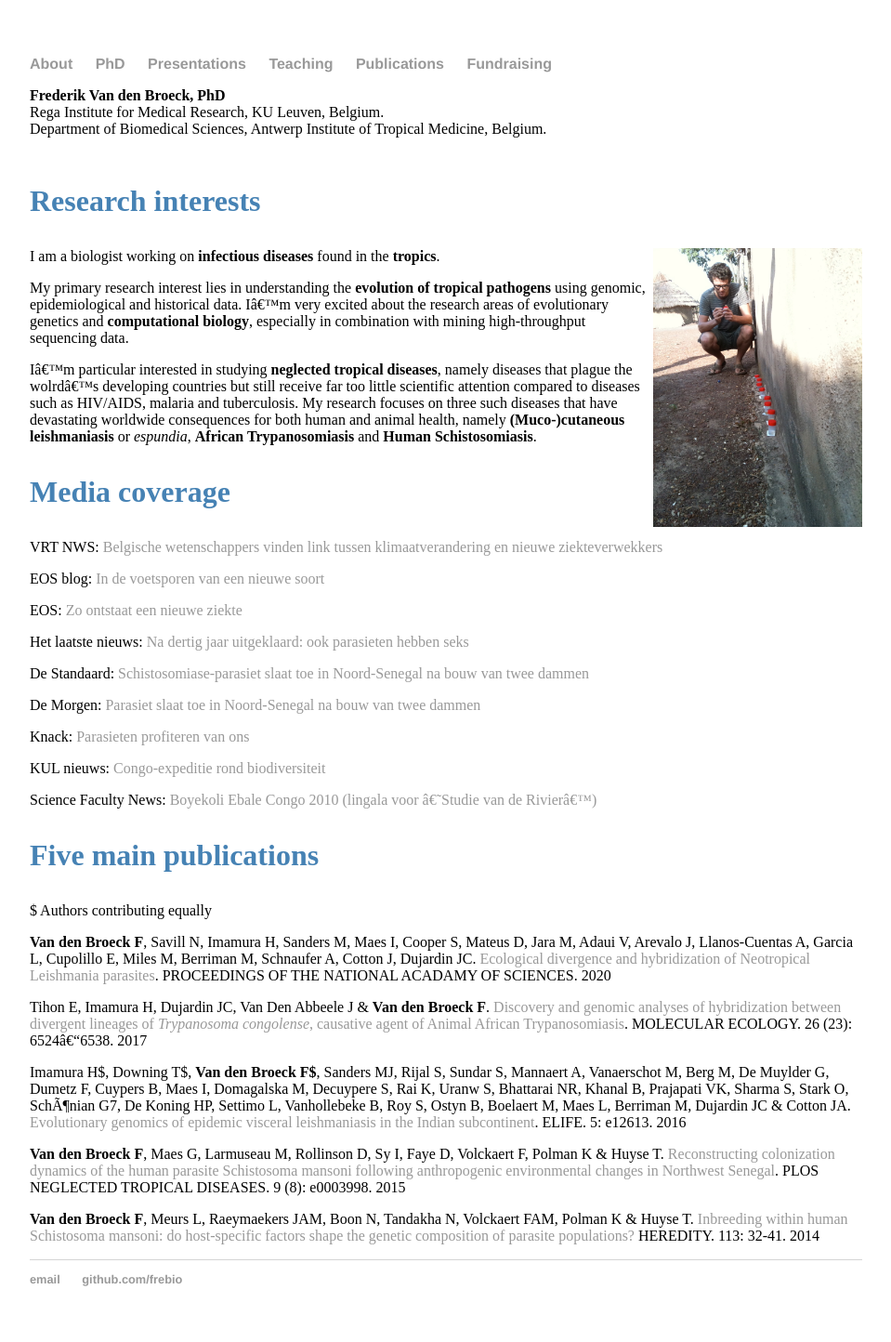
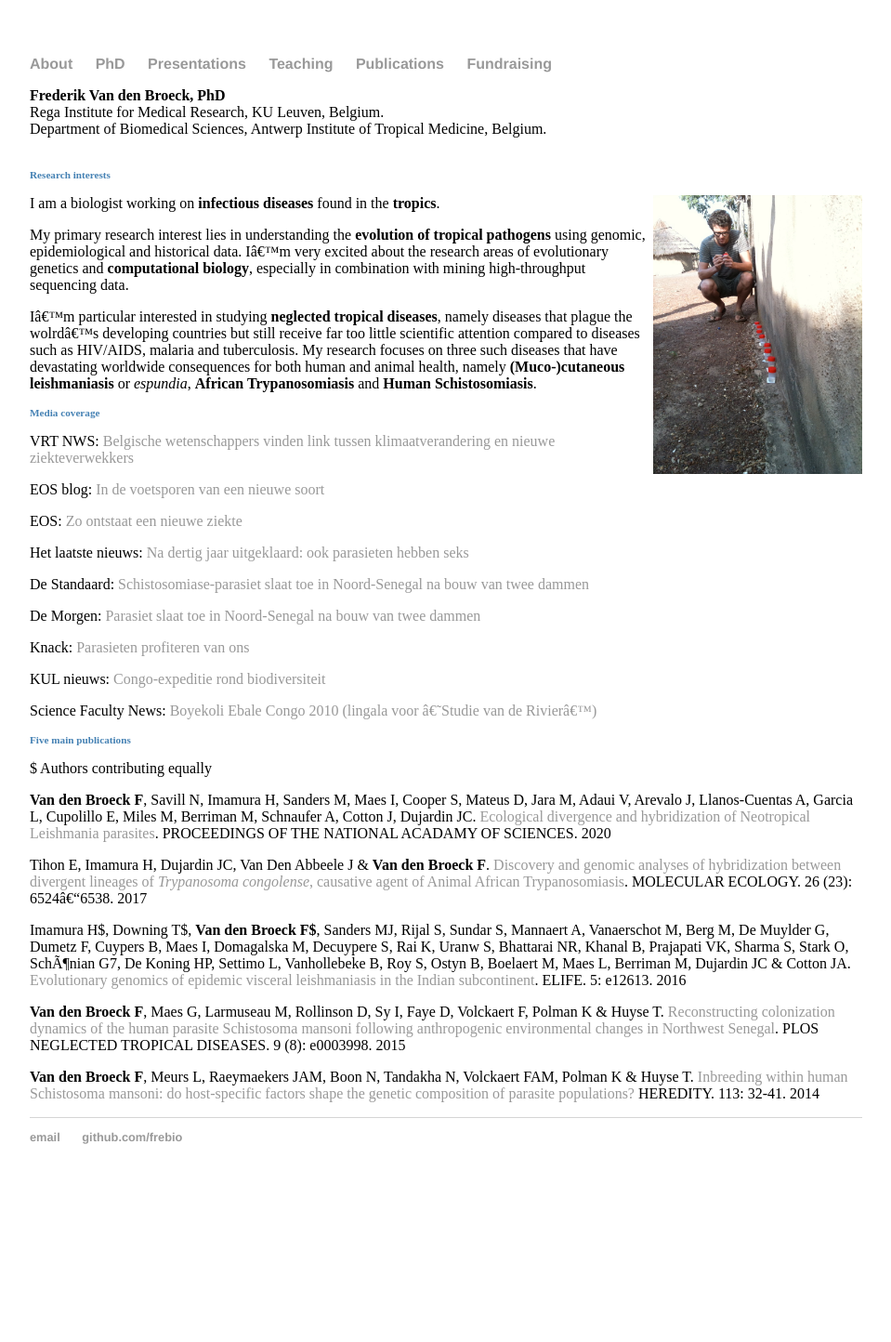
Before and after one commit to FreBio/FreBio.github.io, a Jekyll site: the page built from index.md, in a window 1280 px wide. Shown: the whole page at 93% size, without its empty margins (160-1119 px from the left). Built offline with Jekyll 4.4.1, drawn with Linux system fonts in a browser that asks for light colours; our own code applies the rules of GitHub Pages for plain Markdown files; comment, search, counter and statistics services are not loaded; after the commit the page ends 1291 px from its top, so only the background shows below that.

Commit message:
Update main.css

```diff
--- a/css/main.css
+++ b/css/main.css
@@ -6,10 +6,10 @@ a:hover { text-decoration: underline; }
 p ul { font-size: 1.5em; line-height: 1.4em; color: #333; }
 
 h1 h2 h3 h4 { font-family:'Helvetica', 'Arial', 'Sans-Serif'; }
-h1 { font-size: 2em; color: green}
-h2 { font-size: 0.7em; color: green}
-h3 { font-size: 2em; color: steelblue}
-h4 { font-size: 0.9em; color: green}
+h1 { font-size: 2em; color: yellow}
+h2 { font-size: 2.7em; color: red}
+h3 { font-size: 0.7em; color: steelblue}
+h4 { font-size: 0.7em; color: green}
 
 nav ul, footer ul { font-family:'Helvetica', 'Arial', 'Sans-Serif';  padding: 0px; list-style: none; font-weight: bold; }
 nav ul li, footer ul li { display: inline; margin-right: 20px; }
```
